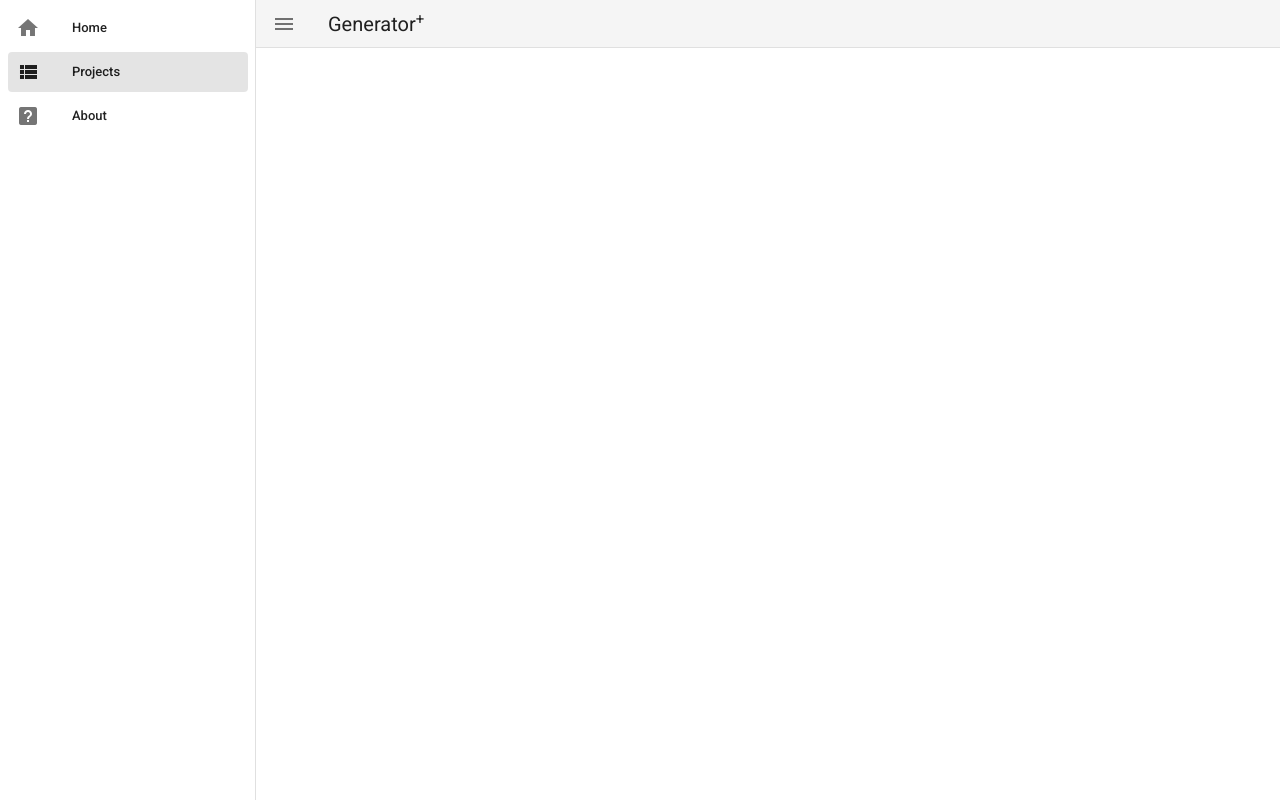
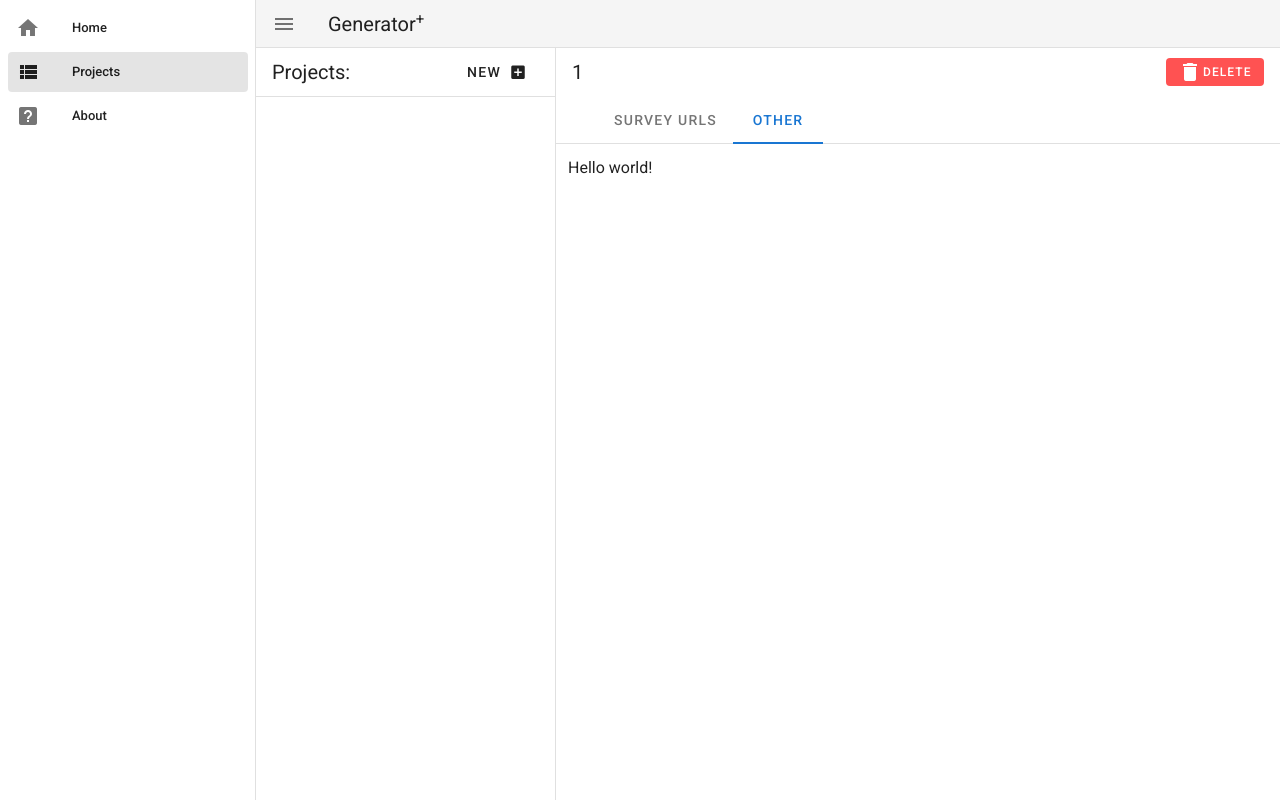
Before and after one commit to WuYunYung/generator-plus, a Vue app: page /projects/1/others in a window 1280 px wide. Built offline with nearby package versions, Linux system fonts and the light colour scheme.

Commit message:
修改基本路由错误，填补空路由

```diff
--- a/src/components/projects/deleteProject.vue
+++ b/src/components/projects/deleteProject.vue
@@ -1,19 +1,23 @@
 <template>
   <v-dialog v-model="dialog" persistent max-width="290">
     <template v-slot:activator="{ on, attrs }">
-      <v-btn text class="delete" v-bind="attrs" v-on="on" small color="error">Delete</v-btn>
+      <v-btn flat class="delete" v-bind="attrs" v-on="on" small color="error" depressed>
+        <v-icon>mdi-delete</v-icon>
+        Delete</v-btn
+      >
     </template>
     <v-card>
       <v-card-title class="headline">
         Are you sure? 🤨
       </v-card-title>
-      <v-card-text>Delete {{title}}</v-card-text>
+      <v-card-text>Delete {{ title }}</v-card-text>
       <v-card-actions>
         <v-spacer></v-spacer>
-        <v-btn color="gray" text @click="dialog = false">
+        <v-btn color="gray" text @click="dialog = false" small depressed>
           cancel
         </v-btn>
-        <v-btn color="error" text @click="deleteClick">
+        <v-btn color="error" flat @click="deleteClick" small depressed>
+          <v-icon>mdi-delete</v-icon>
           Delete
         </v-btn>
       </v-card-actions>
@@ -32,10 +36,10 @@ export default {
       dialog: false,
     };
   },
-  computed:{
-    sn(){
-      return this.title.replace(/C/,'')
-    }
+  computed: {
+    sn() {
+      return this.title.replace(/C/, "");
+    },
   },
   methods: {
     ...mapActions("Projects", {
@@ -44,7 +48,7 @@ export default {
     deleteClick() {
       this.dialog = false;
       this.deleteAction(this.sn);
-      this.$router.replace('/projects')
+      this.$router.replace("/projects");
     },
   },
 };
--- a/src/router/index.js
+++ b/src/router/index.js
@@ -19,6 +19,10 @@ const routes = [
           {
             path:'/projects/:sn/urls',
             component:()=>import('../views/projects/SurveyURLs')
+          },
+          {
+            path:'/projects/:sn/others',
+            component:()=>import('../views/projects/OtherURLs')
           }
         ]
       }
--- a/src/views/Home.vue
+++ b/src/views/Home.vue
@@ -1,3 +1,3 @@
 <template>
-  <v-container>About</v-container>
+  <v-container>Home</v-container>
 </template>
--- /dev/null
+++ b/src/views/projects/OtherURLs.vue
@@ -0,0 +1,5 @@
+<template>
+  <v-container>
+    Hello world!
+  </v-container>
+</template>
--- a/src/views/projects/projects.vue
+++ b/src/views/projects/projects.vue
@@ -1,6 +1,6 @@
 <template>
   <v-container fluid class="projects">
-    <div class="nav-bar">
+    <v-container class="nav-bar">
       <v-toolbar flat dense>
         <v-toolbar-title>Projects:</v-toolbar-title>
         <v-spacer></v-spacer>
@@ -24,7 +24,7 @@
           </v-list-item>
         </v-list-item-group>
       </v-list>
-    </div>
+    </v-container>
     <router-view class="content-container"></router-view>
   </v-container>
 </template>
```
Also changed, not shown: src/components/projects/updateProject.vue (added).
